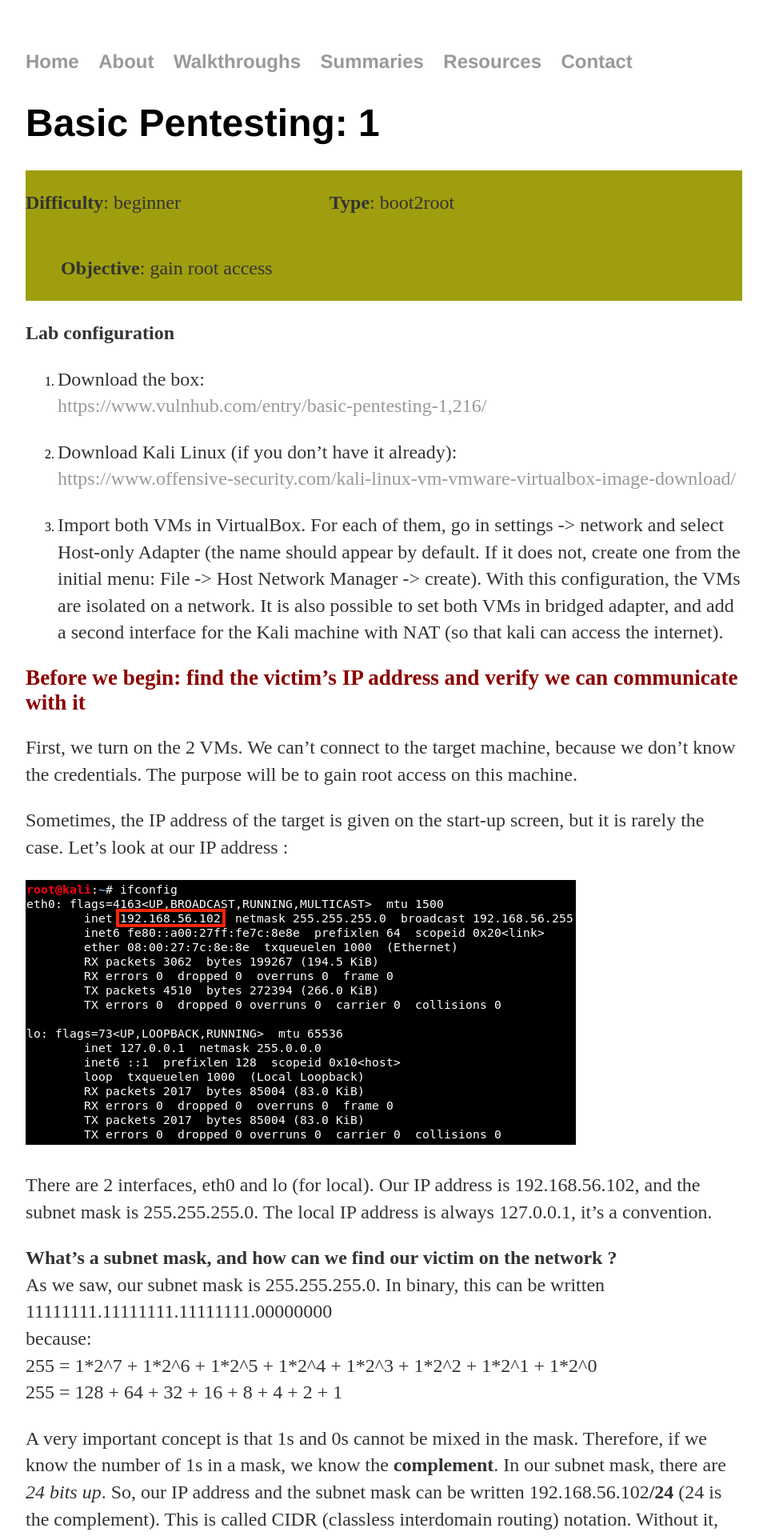
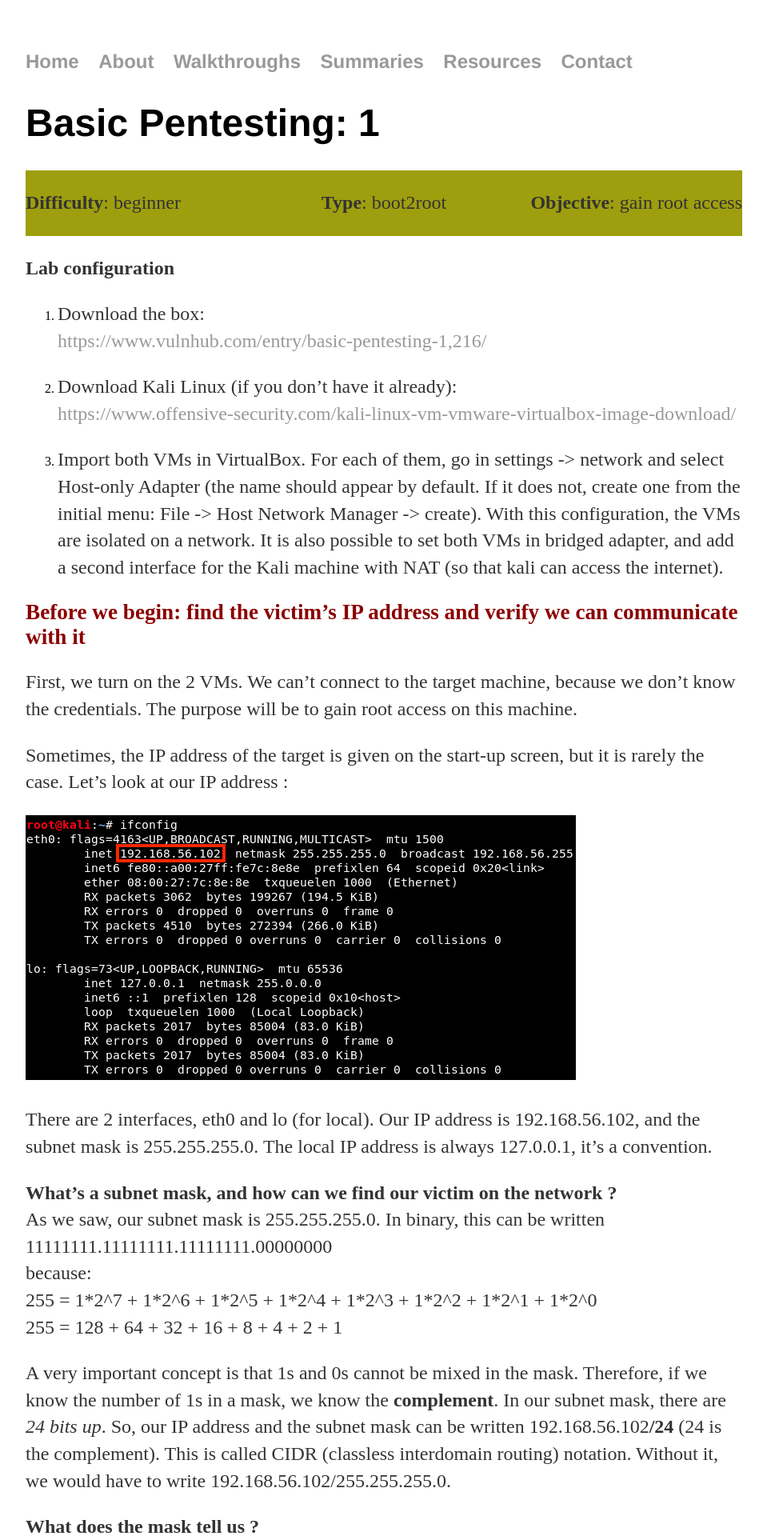
Before and after one commit to jsom1/jsom1.github.io, a Jekyll site: the page built from _walkthroughs/basicpentest.md, in a window 1280 px wide. Shown: the top 1920 px of the page at 80% size, without its empty margins (160-1119 px from the left). Built offline with Jekyll 4.4.1, drawn with Linux system fonts in a browser that asks for light colours; our own code applies the rules of GitHub Pages for plain Markdown files.

Commit message:
Update main.css

```diff
--- a/css/main.css
+++ b/css/main.css
@@ -108,7 +108,6 @@
   float: left;
   width:33.33333%;
   text-align:left;
-  padding-right: 10px;
 }
 .aligncenter {
   float: left;
@@ -119,5 +118,4 @@
  float: left;
  width:33.33333%;
  text-align:right;
- padding-left: 10px;
 }
```
